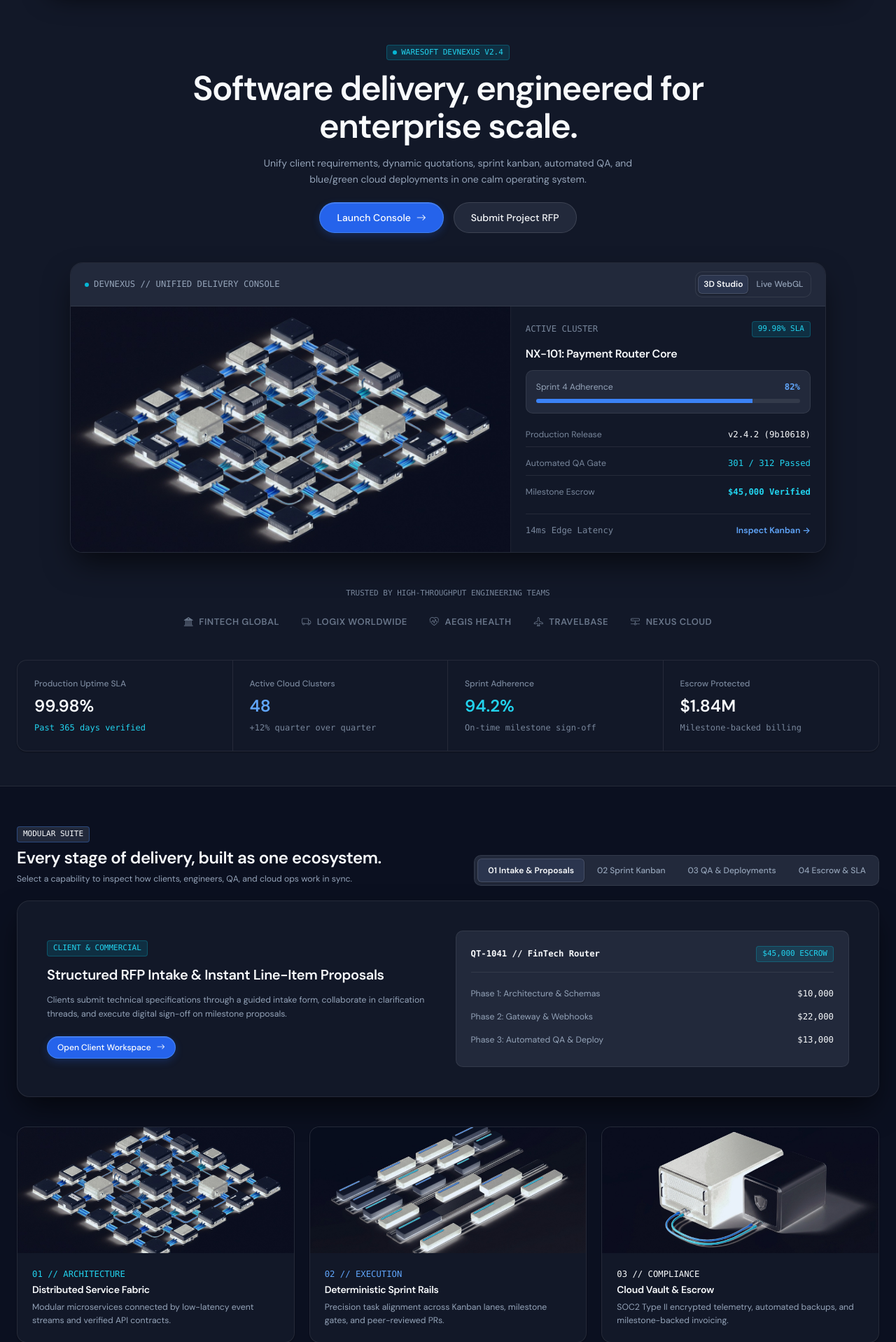
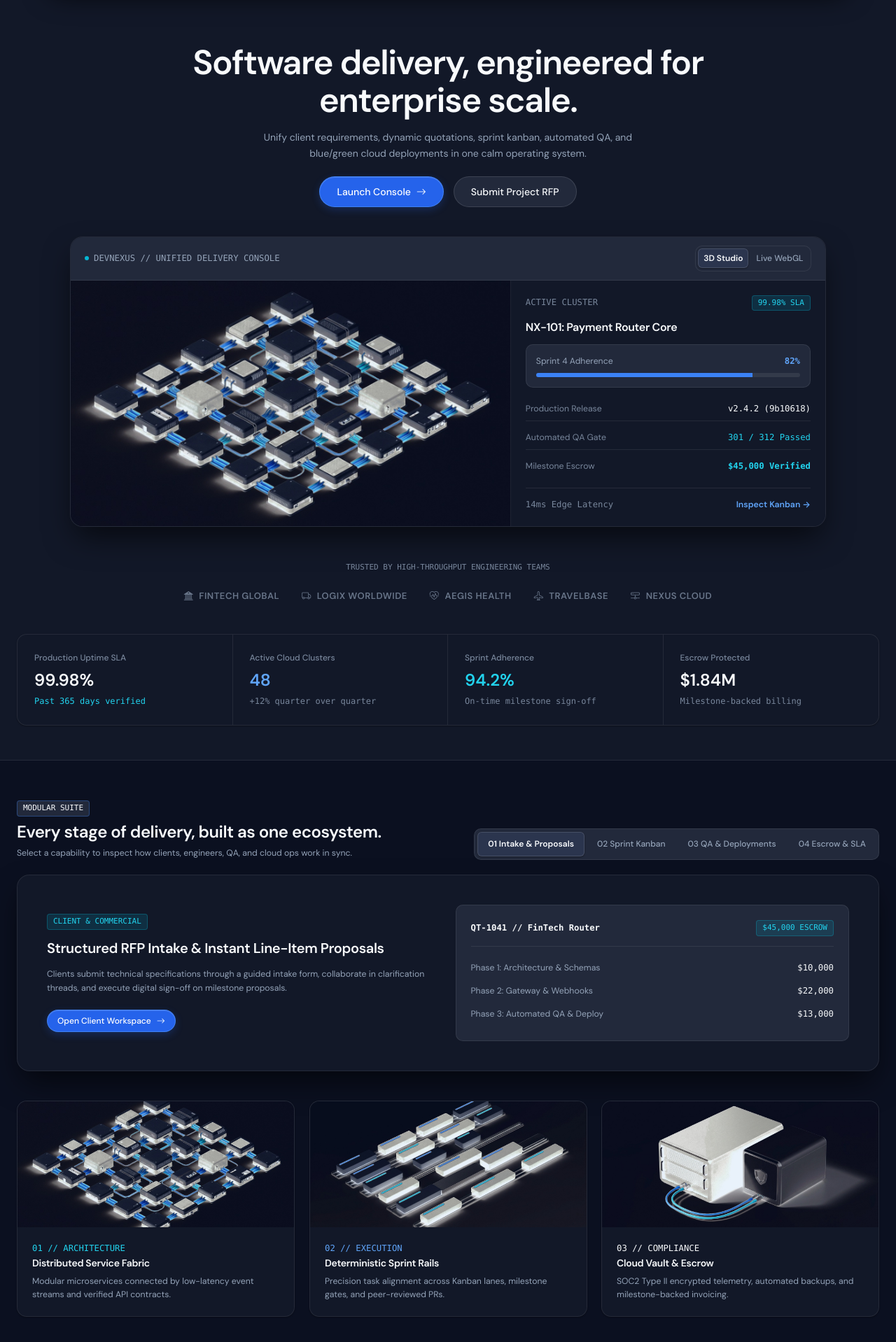
Before and after one commit to ARIPRAKASH32/waresoft, a Flask app: page / in a window 1280 px wide. Shown: the part 88-2006 px from the top of the page at 70% size. Run offline with Flask 3, Linux system fonts and the light colour scheme.

Commit message:
polish: remove hero version pill badge and add subtle 3D perspective hover tilt

```diff
--- a/frontend/static/css/components.css
+++ b/frontend/static/css/components.css
@@ -1331,3 +1331,76 @@
     color: var(--ws-text-primary);
     box-shadow: 0 0 0 3px var(--ws-brand-blue-soft);
 }
+
+/* ─── Subtle Tactile 3D Perspective Hover & Specular Sheen ─── */
+.ws-tilt-3d,
+.ws-opp-card,
+.ws-card-interactive,
+.jp-code-explorer {
+    position: relative;
+    overflow: hidden;
+    transform-style: preserve-3d;
+    will-change: transform;
+    transition: border-color 180ms cubic-bezier(0.16, 1, 0.3, 1),
+                box-shadow 180ms cubic-bezier(0.16, 1, 0.3, 1),
+                transform 220ms cubic-bezier(0.16, 1, 0.3, 1);
+}
+
+.ws-tilt-3d::after,
+.ws-opp-card::after,
+.ws-card-interactive::after,
+.jp-code-explorer::after {
+    content: '';
+    position: absolute;
+    inset: 0;
+    border-radius: inherit;
+    pointer-events: none;
+    background: radial-gradient(360px circle at var(--mx, 50%) var(--my, 50%), rgba(96, 165, 250, 0.13), rgba(6, 182, 212, 0.05) 42%, transparent 72%);
+    opacity: 0;
+    transition: opacity 220ms cubic-bezier(0.16, 1, 0.3, 1);
+    z-index: 2;
+}
+
+.ws-tilt-3d.is-tilting,
+.ws-opp-card.is-tilting,
+.ws-card-interactive.is-tilting,
+.jp-code-explorer.is-tilting {
+    transition: border-color 180ms cubic-bezier(0.16, 1, 0.3, 1),
+                box-shadow 180ms cubic-bezier(0.16, 1, 0.3, 1),
+                transform 75ms linear;
+    transform: perspective(1000px) rotateX(var(--rx, 0deg)) rotateY(var(--ry, 0deg)) translate3d(0, -3px, 6px);
+    border-color: rgba(96, 165, 250, 0.36);
+    box-shadow: 0 22px 44px -10px rgba(0, 0, 0, 0.68), 0 0 0 1px rgba(6, 182, 212, 0.16);
+}
+
+#hero-render-pane.is-tilting {
+    transform: perspective(1100px) rotateX(var(--rx, 0deg)) rotateY(var(--ry, 0deg)) scale(1.02);
+    border-color: transparent;
+    box-shadow: none;
+}
+
+.ws-tilt-3d.is-tilting::after,
+.ws-opp-card.is-tilting::after,
+.ws-card-interactive.is-tilting::after,
+.jp-code-explorer.is-tilting::after {
+    opacity: 1;
+}
+
+.ws-tilt-3d img,
+.ws-card-interactive img {
+    transition: transform 280ms cubic-bezier(0.16, 1, 0.3, 1);
+}
+
+.ws-tilt-3d.is-tilting img,
+.ws-card-interactive.is-tilting img {
+    transform: scale(1.025);
+}
+
+@media (prefers-reduced-motion: reduce) {
+    .ws-tilt-3d.is-tilting,
+    .ws-opp-card.is-tilting,
+    .ws-card-interactive.is-tilting,
+    .jp-code-explorer.is-tilting {
+        transform: none;
+    }
+}
--- a/frontend/static/js/api.js
+++ b/frontend/static/js/api.js
@@ -159,6 +159,31 @@ const WareSoftAPI = (function() {
                 }
             });
         }
+
+        // Interactive 3D Perspective Tilt on Showcase, Architecture & Project Cards
+        if (!window.matchMedia('(prefers-reduced-motion: reduce)').matches) {
+            document.querySelectorAll('.ws-tilt-3d, .ws-opp-card, .ws-card-interactive, .jp-code-explorer').forEach(card => {
+                const maxTilt = (card.id === 'hero-render-pane' || card.classList.contains('jp-code-explorer')) ? 2.8 : 4.5;
+                card.addEventListener('mousemove', (e) => {
+                    const rect = card.getBoundingClientRect();
+                    if (!rect.width || !rect.height) return;
+                    const px = (e.clientX - rect.left) / rect.width;
+                    const py = (e.clientY - rect.top) / rect.height;
+                    const rx = ((0.5 - py) * 2 * maxTilt).toFixed(2);
+                    const ry = ((px - 0.5) * 2 * maxTilt).toFixed(2);
+                    card.classList.add('is-tilting');
+                    card.style.setProperty('--rx', `${rx}deg`);
+                    card.style.setProperty('--ry', `${ry}deg`);
+                    card.style.setProperty('--mx', `${(px * 100).toFixed(1)}%`);
+                    card.style.setProperty('--my', `${(py * 100).toFixed(1)}%`);
+                });
+                card.addEventListener('mouseleave', () => {
+                    card.classList.remove('is-tilting');
+                    card.style.setProperty('--rx', '0deg');
+                    card.style.setProperty('--ry', '0deg');
+                });
+            });
+        }
     });
 
     return {
--- a/frontend/templates/public/home.html
+++ b/frontend/templates/public/home.html
@@ -6,13 +6,6 @@
     <section class="py-5 border-bottom" style="background-color: var(--ws-bg-surface-1); border-color: var(--ws-border-quiet) !important;">
         <div class="content-container pt-lg-4 pb-lg-2">
             <div class="text-center mx-auto mb-5" style="max-width: 760px;">
-                <div class="d-inline-flex align-items-center gap-2 mb-3">
-                    <span class="ws-pill ws-pill-telemetry">
-                        <span class="status-dot status-dot-live"></span>
-                        WARESOFT DEVNEXUS V2.4
-                    </span>
-                </div>
-
                 <h1 class="display-4 fw-semibold ws-text-ink mb-3" style="letter-spacing: -0.03em; line-height: 1.1;">
                     Software delivery, engineered for enterprise scale.
                 </h1>
@@ -47,7 +40,7 @@
                 <div class="row g-0 align-items-stretch">
                     <!-- Left: 3D Architecture Visual / Interactive WebGL -->
                     <div class="col-lg-7 border-end" style="border-color: var(--ws-border-quiet) !important; background-color: var(--ws-bg-canvas);">
-                        <div id="hero-render-pane" class="h-100">
+                        <div id="hero-render-pane" class="h-100 ws-tilt-3d overflow-hidden">
                             <img src="{{ url_for('static', filename='images/platform-architecture.jpg') }}"
                                  alt="WareSoft Service Architecture 3D Isometric Hardware Nodes"
                                  class="w-100 h-100 d-block"
```
